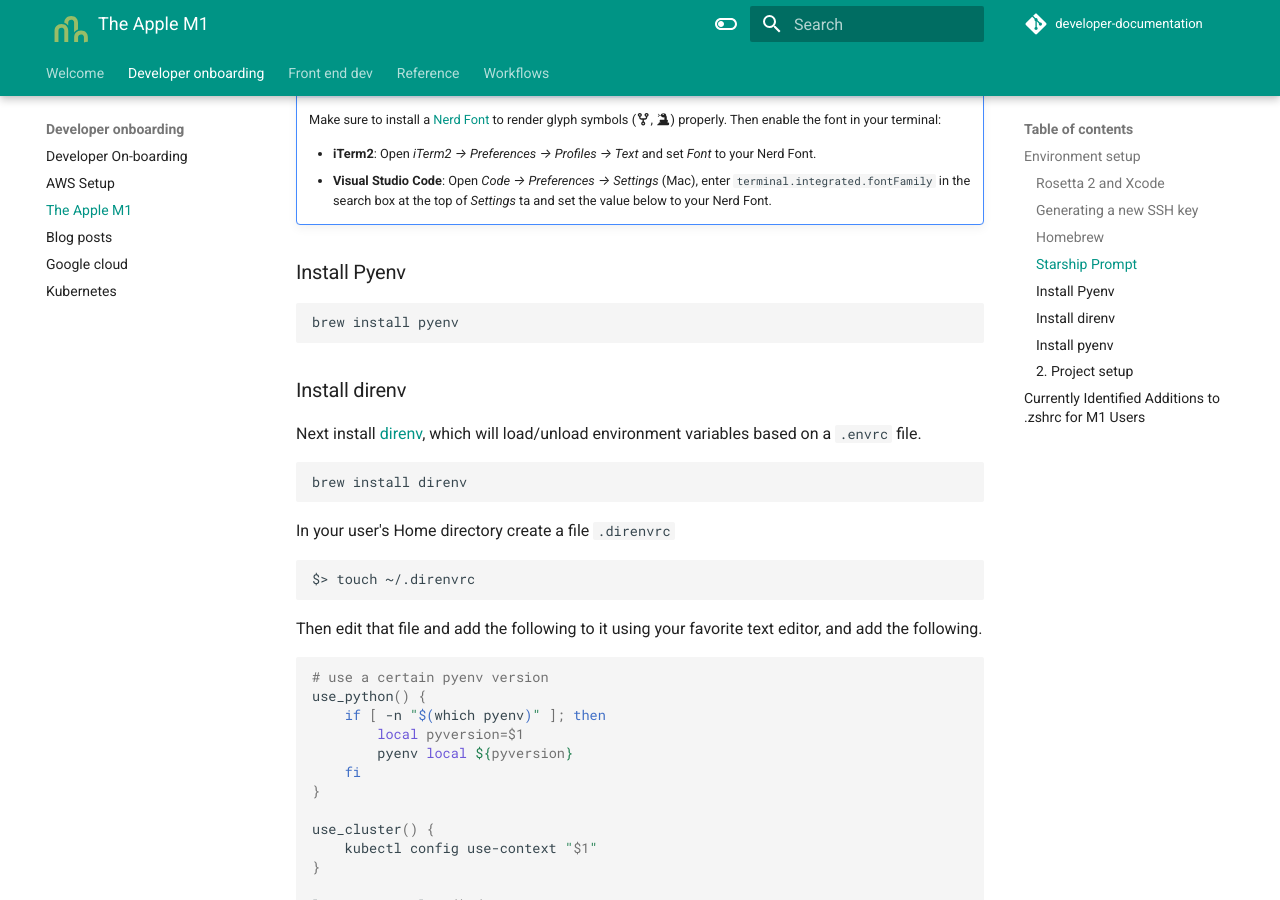
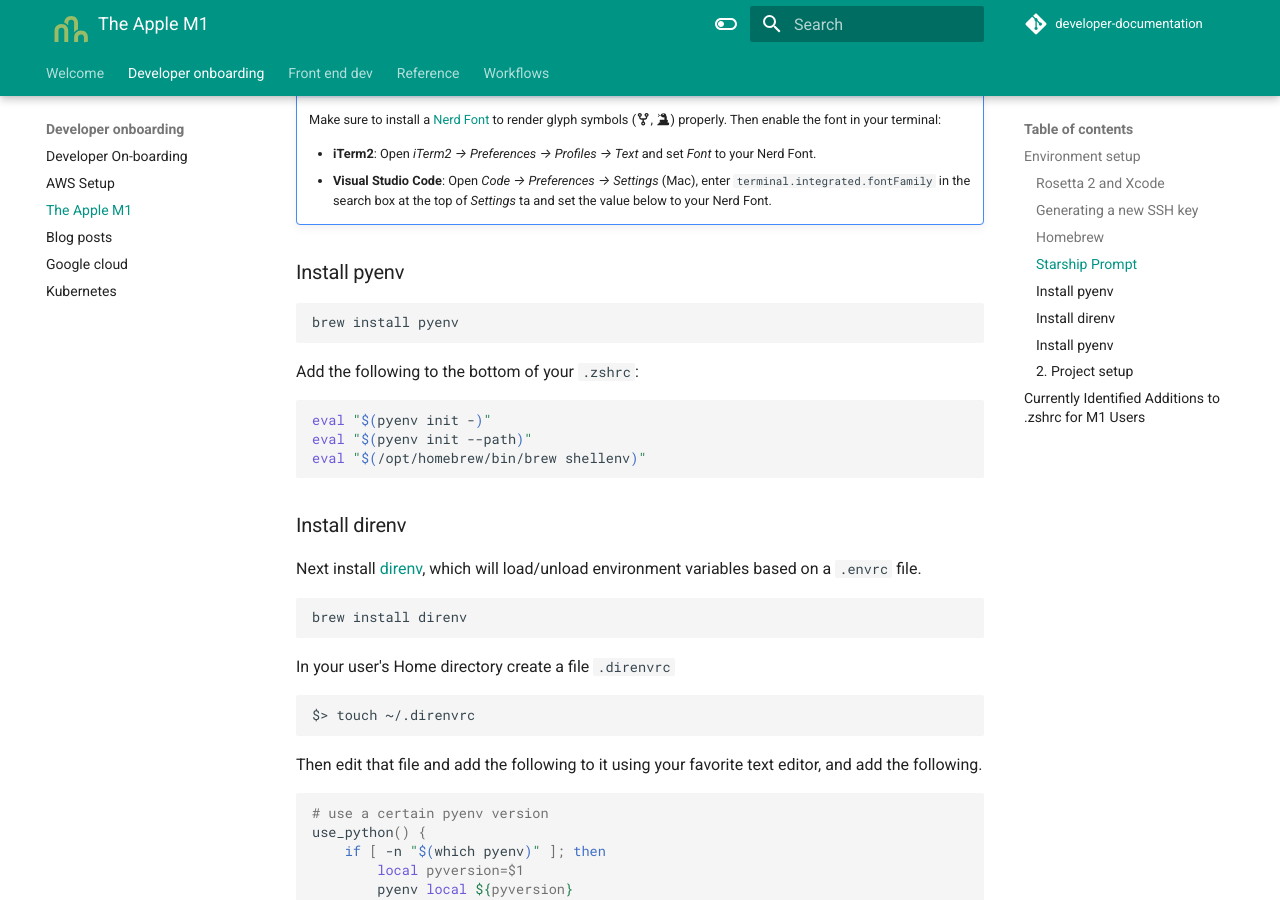
Before and after one commit to caktus/guidebook, an MkDocs documentation site: the page built from docs/developer-onboarding/M1.md, in a window 1280 px wide and 900 px high, scrolled down 1501 px. Built offline with MkDocs 1.6.1 and Material for MkDocs 9.7.7, drawn with Linux system fonts in a browser that asks for light colours; comment, search, counter and statistics services are not loaded.

Commit message:
pyenv zshrc

````diff
--- a/docs/developer-onboarding/M1.md
+++ b/docs/developer-onboarding/M1.md
@@ -71,13 +71,20 @@
     - **Visual Studio Code**: Open *Code → Preferences → Settings* (Mac), enter `terminal.integrated.fontFamily` in the search box at the top of *Settings* ta and set the value below to your Nerd Font.
 
 
-### Install Pyenv
+### Install pyenv
 
 ```
 brew install pyenv
+```
 
+Add the following to the bottom of your `.zshrc`:
 
+```shell
+eval "$(pyenv init -)"
+eval "$(pyenv init --path)"
+eval "$(/opt/homebrew/bin/brew shellenv)"
 ```
+
 
 ### Install direnv
 
````
